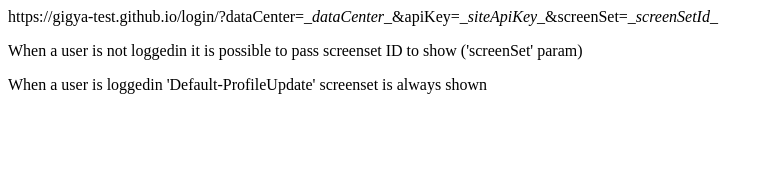
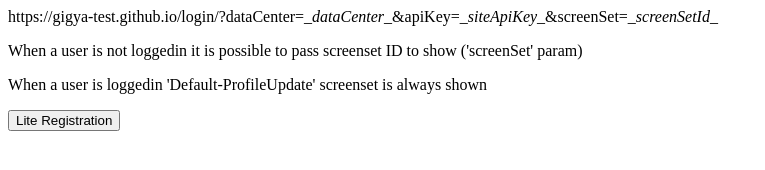
Before and after one commit to gigya-test/login, a plain HTML site: page index.html in a window 1280 px wide. Shown: the whole page, without its empty margins (0-765 px from the left). Drawn offline with Linux system fonts and the light colour scheme.

Commit message:
Update index.html

```diff
--- a/index.html
+++ b/index.html
@@ -8,7 +8,7 @@
     <p>https://gigya-test.github.io/login/?dataCenter=<i>_dataCenter_</i>&apiKey=<i>_siteApiKey_</i>&screenSet=<i>_screenSetId_</i></p>
     <p>When a user is not loggedin it is possible to pass screenset ID to show ('screenSet' param)</p>
     <p>When a user is loggedin 'Default-ProfileUpdate' screenset is always shown</p>
-    <button id="liteRegistration" style="display:none" onclick="openLiteRegistrationScreenset()">Lite Registration</button>
+    <button id="liteRegistration" onclick="openLiteRegistrationScreenset()">Lite Registration</button>
     <button id="logout" style="display:none" onclick="logout()">Logout</button>
 <script>
 // default site to create users for
```
